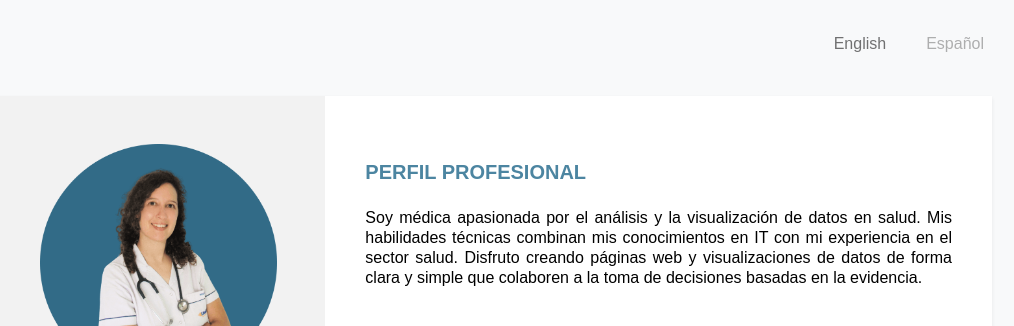
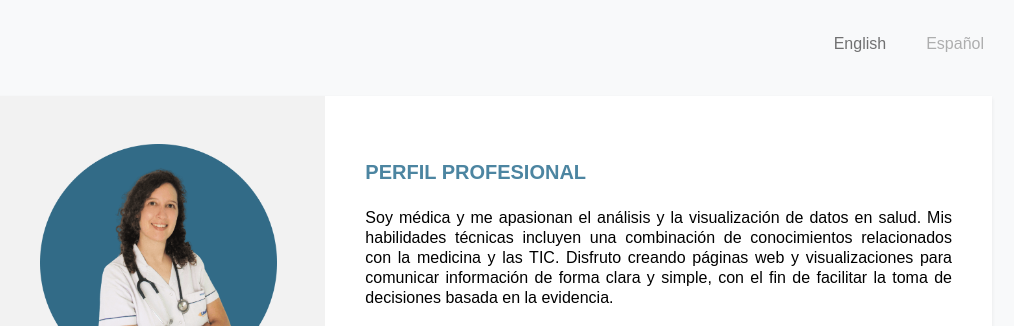
Before and after one commit to carogaltier/resume, a plain HTML site: page es/index.html in a window 1280 px wide. Shown: the top 326 px of the page, without its empty margins (148-1162 px from the left). Drawn offline with nearby package versions, Linux system fonts and the light colour scheme.

Commit message:
Update index.html

```diff
--- a/es/index.html
+++ b/es/index.html
@@ -51,8 +51,9 @@
             <div class="col col-8 p-4">
 
                 <h5 class="my-4 px-3 pt-3"><strong>PERFIL PROFESIONAL</strong></h5>
-                <p class="lh-sm text-justify px-3">Soy médica apasionada por el análisis y la visualización de datos en salud.
-                    Mis habilidades técnicas combinan mis conocimientos en IT con mi experiencia en el sector salud. Disfruto creando páginas web y visualizaciones de datos de forma clara y simple que colaboren a la toma de decisiones basadas en la evidencia.
+                <p class="lh-sm text-justify px-3">Soy médica y me apasionan el análisis y la visualización de datos en salud. Mis habilidades
+                    técnicas incluyen una combinación de conocimientos relacionados con la medicina y las TIC. Disfruto creando páginas web y
+                    visualizaciones para comunicar información de forma clara y simple, con el fin de facilitar la toma de decisiones basada en la evidencia.
                     </p>
 
                 <h5 class="my-4 pt-3 px-3"><strong>ESTUDIOS DE POSGRADO</strong></h5>
```
